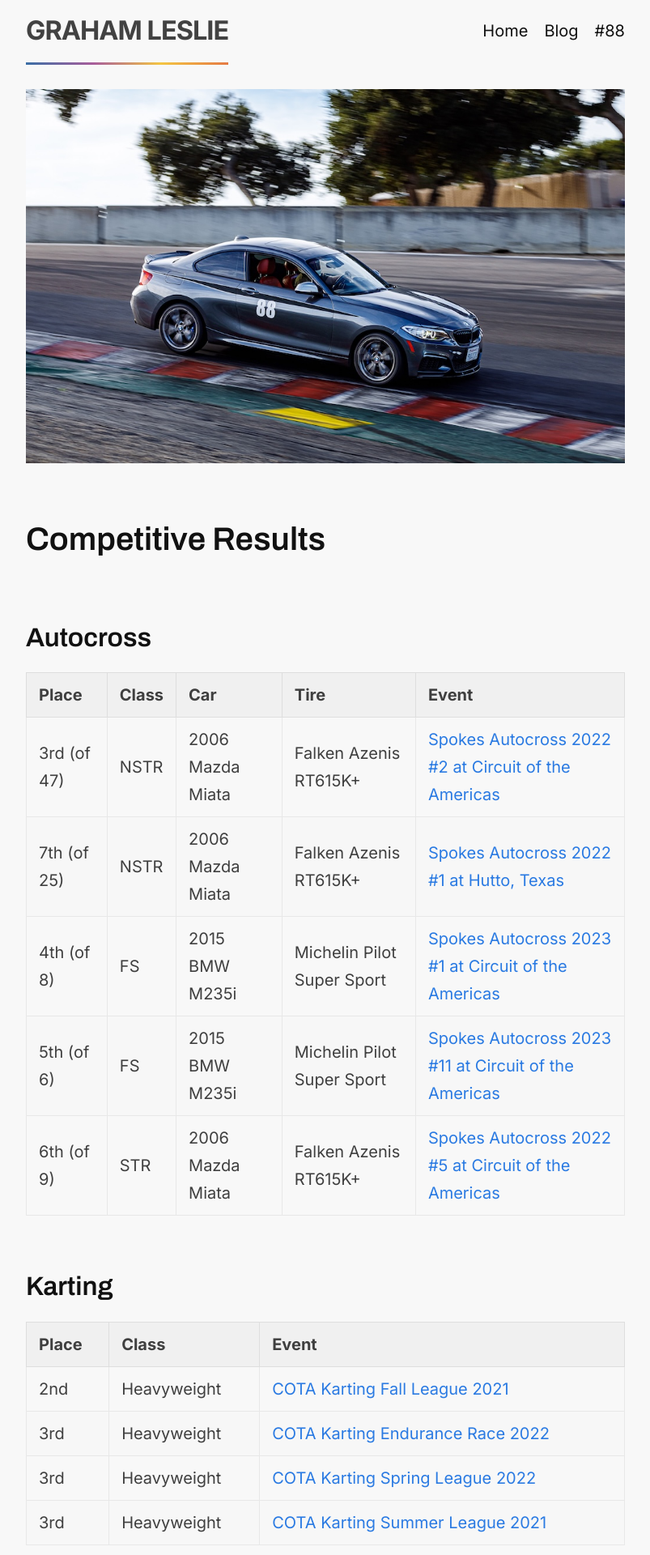
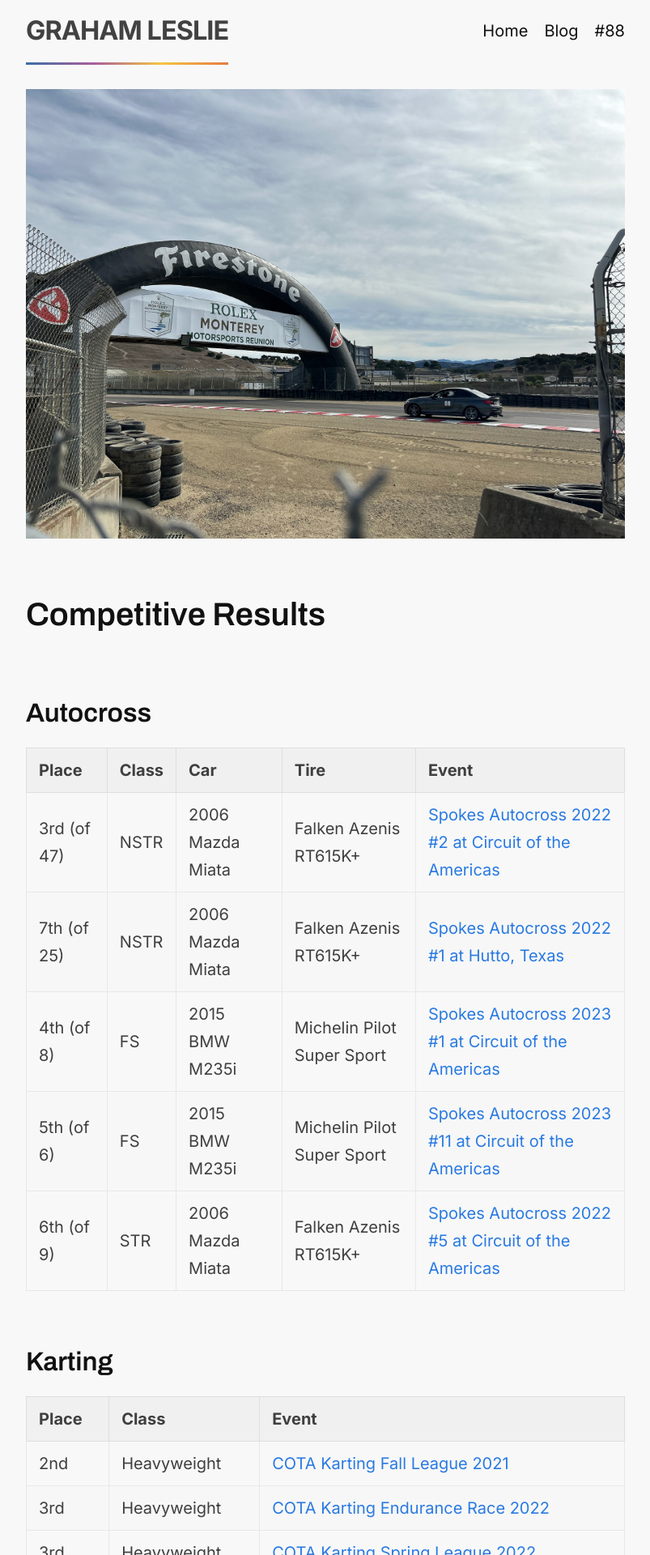
Before and after one commit to grahamleslie/grahamleslie.github.io, a Jekyll site: the page built from racing.markdown, in a window 1280 px wide. Shown: the top 1920 px of the page at 81% size, without its empty margins (238-1041 px from the left). Built offline with Jekyll 4.4.1, drawn with Linux system fonts in a browser that asks for light colours; nearby versions of some CDN libraries.

Commit message:
Updates photo

```diff
--- a/racing.markdown
+++ b/racing.markdown
@@ -3,7 +3,7 @@ layout: page
 title: "#88"
 ---
 
-![Racing](/assets/images/racing.jpg)
+![Racing](/assets/images/racing2.jpeg)
 
 ## Competitive Results
 
```
Also changed, not shown: assets/images/racing2.jpeg (added).
